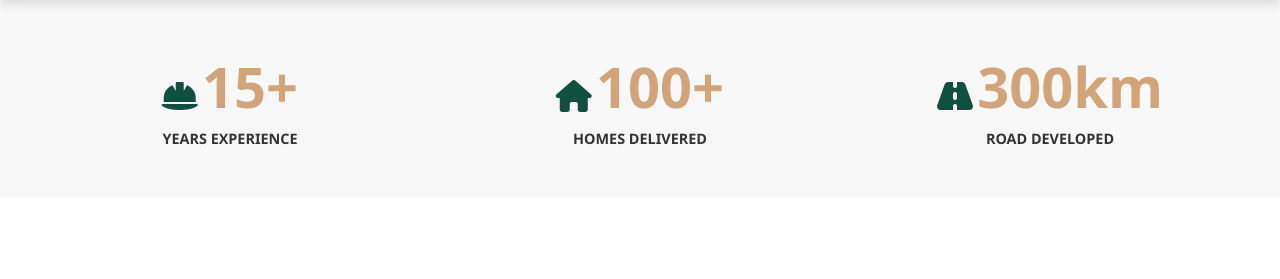
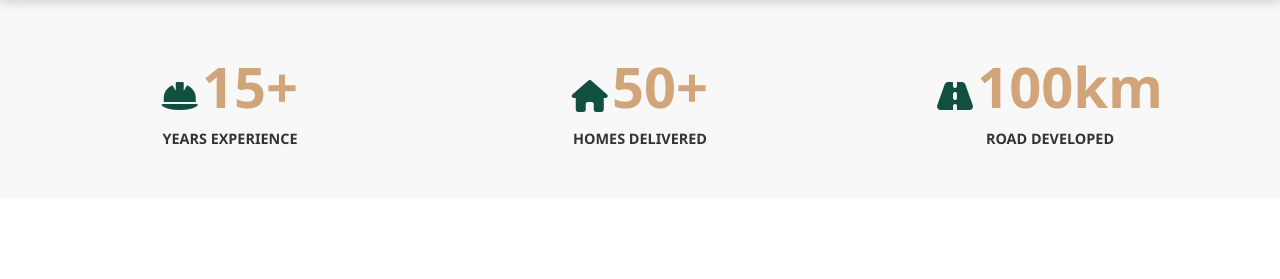
Before and after one commit to MUTSAWASHE13/etheljoshuwa, a plain HTML site: page index.html in a window 1280 px wide. Shown: the part 521-800 px from the top of the page. Drawn offline with Linux system fonts and the light colour scheme.

Commit message:
Restore index.html with original content

```diff
--- a/index.html
+++ b/index.html
@@ -25,7 +25,7 @@
     </header>
 
     <section id="hero" class="hero">
-        <img src="consite2.jpeg" alt="Civil Engineering Construction Site at Sunset" class="hero-background-image">
+        <img src="consite2.jpeg" alt="ETHEL JOSHUWA PROJECTS PVT LTD LOGO" class="hero-background-image" >
         <div class="hero-content">
             <h2 class="tan-text">Building Foundations for Tomorrow.</h2>
             <p>Your trusted partner in Civil Engineering, Infrastructure, and Premium Land Development.</p>
@@ -42,12 +42,12 @@
             </div>
             <div class="metric">
                 <i class="fa-solid fa-home fa-2x"></i>
-                <span data-target="100">0</span><span class="plus-text">+</span>
+                <span data-target="50">0</span><span class="plus-text">+</span>
                 <p>Homes Delivered</p>
             </div>
             <div class="metric">
                 <i class="fa-solid fa-road fa-2x"></i>
-                <span data-target="300">0</span><span class="plus-text">km</span>
+                <span data-target="100">0</span><span class="plus-text">km</span>
                 <p>Road Developed</p>
             </div>
         </div>
```
